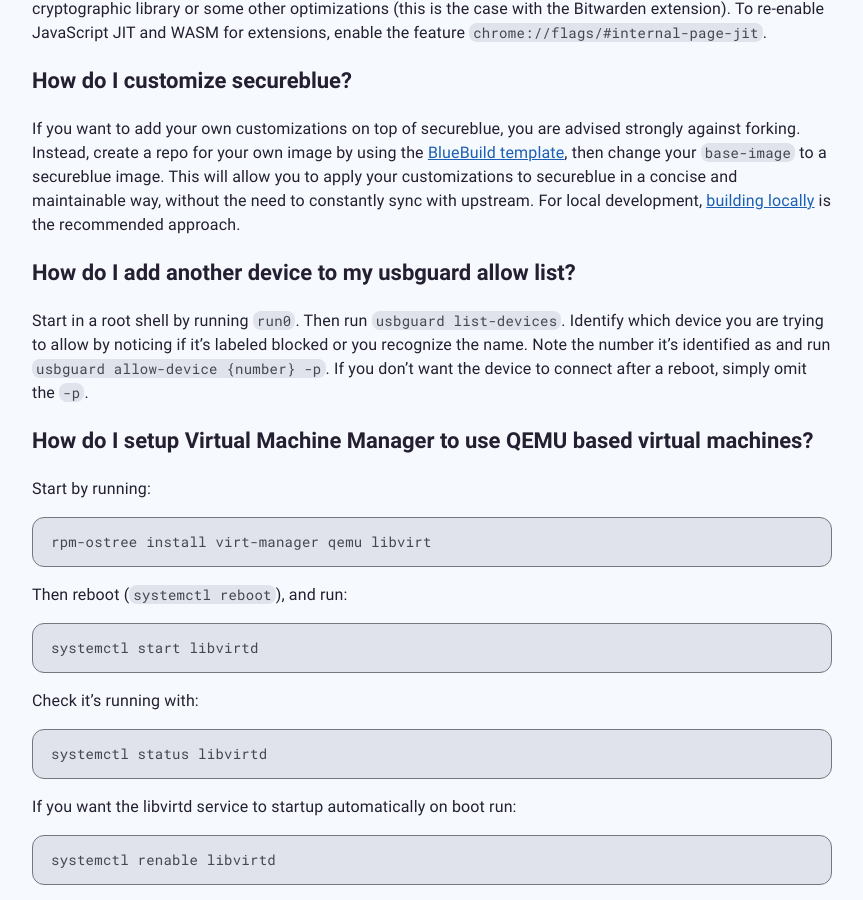
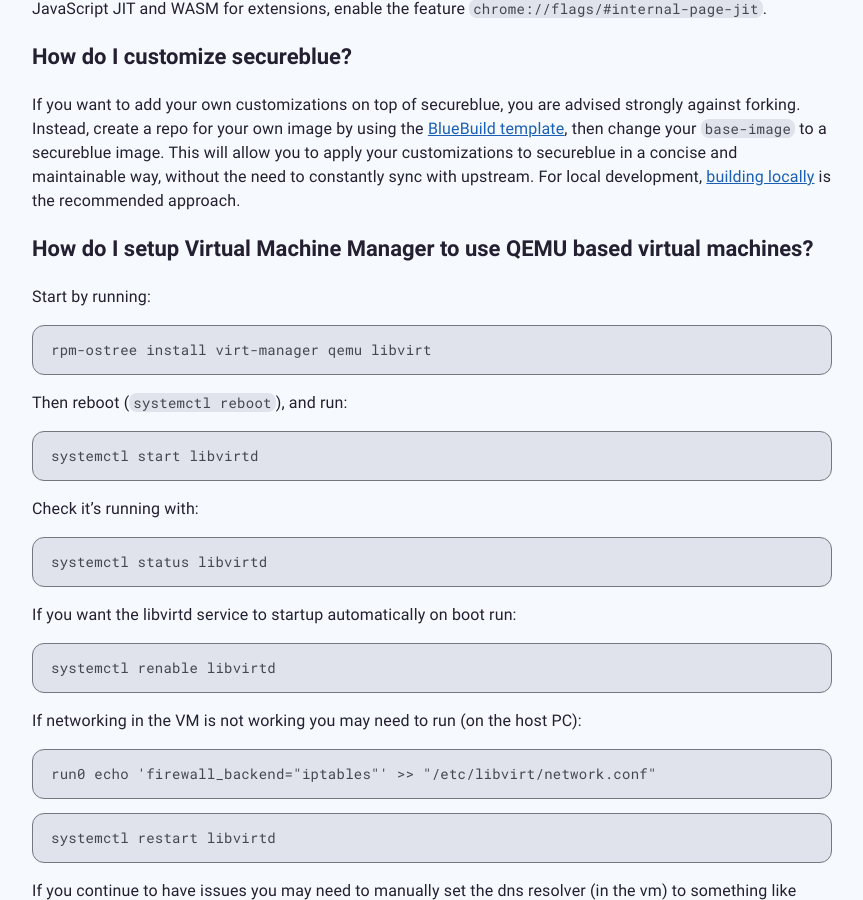
Before and after one commit to secureblue/secureblue.github.io, a Jekyll site: the page built from content/FAQ.md, in a window 1280 px wide and 900 px high, scrolled down 5371 px. Shown: the whole window, without its empty margins (208-1071 px from the left). Built offline with Jekyll 4.4.1, drawn with Linux system fonts in a browser that asks for light colours; some of the changed text lies outside the part shown.

Commit message:
Update FAQ.md

```diff
--- a/content/FAQ.md
+++ b/content/FAQ.md
@@ -32,7 +32,6 @@
 - [Why don't some websites that require JIT/WebAssembly work in `hardened-chromium` even with the V8 Optimizer toggle enabled?](#hardened-chromium-exceptions)
 - [Why don't extensions work in `hardened-chromium`?](#hardened-chromium-extensions)
 - [How do I customize secureblue?](#customization)
-- [How do I add another device to my usbguard allow list?](#usbguard-allow)
 - [How do I setup Virtual Machine Manager to use QEMU based virtual machines?](#vm-setup)
 
 ### Why is Flatpak included? Should I use Flatpak?
@@ -212,11 +211,6 @@
 
 If you want to add your own customizations on top of secureblue, you are advised strongly against forking. Instead, create a repo for your own image by using the [BlueBuild template](https://github.com/blue-build/template), then change your `base-image` to a secureblue image. This will allow you to apply your customizations to secureblue in a concise and maintainable way, without the need to constantly sync with upstream. For local development, [building locally](/contributing#building-locally) is the recommended approach.
 
-### How do I add another device to my usbguard allow list?
-{: #usbguard-allow}
-
-Start in a root shell by running `run0`. Then run `usbguard list-devices`. Identify which device you are trying to allow by noticing if it's labeled blocked or you recognize the name. Note the number it's identified as and run `usbguard allow-device {number} -p`. If you don't want the device to connect after a reboot, simply omit the `-p`.
-
 ### How do I setup Virtual Machine Manager to use QEMU based virtual machines?
 {: #vm-setup}
 
```
